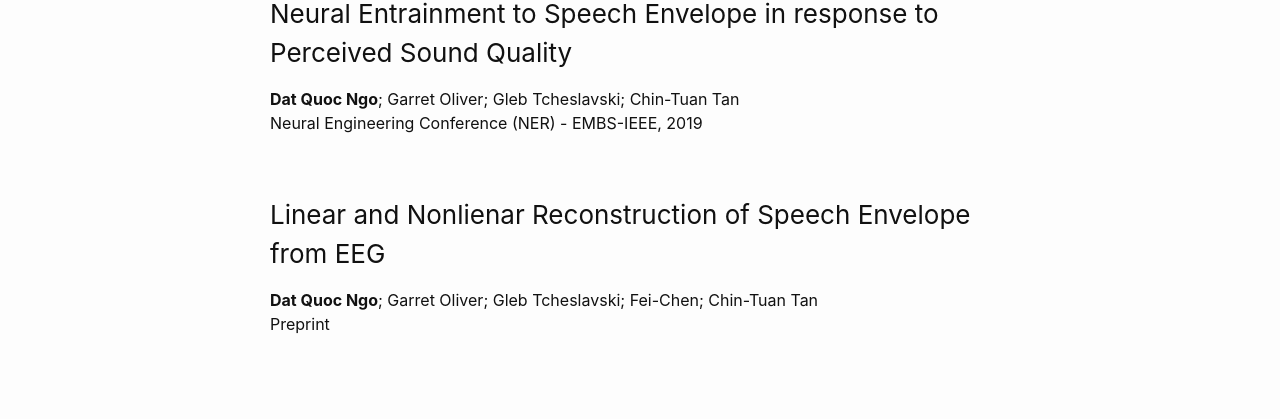
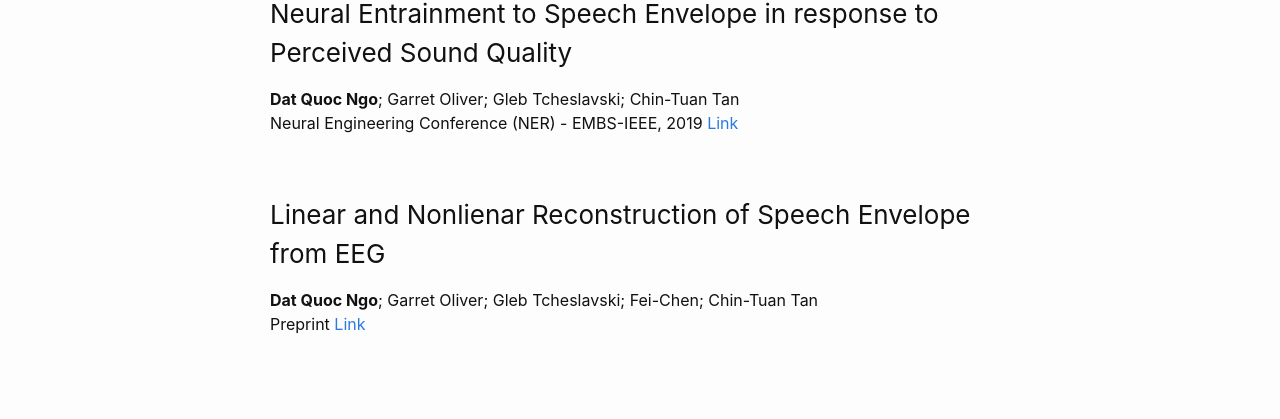
Before and after one commit to quocdat32461997/quocdat32461997.github.io, a Jekyll site: the page built from research.md, in a window 1280 px wide. Shown: the part 206-625 px from the top of the page. Built offline with Jekyll 4.4.1, drawn with Linux system fonts in a browser that asks for light colours.

Commit message:
Update research.md

```diff
--- a/research.md
+++ b/research.md
@@ -7,7 +7,9 @@ permalink: /research/
 ### Neural Entrainment to Speech Envelope in response to Perceived Sound Quality
 **Dat Quoc Ngo**; Garret Oliver; Gleb Tcheslavski; Chin-Tuan Tan \
 Neural Engineering Conference (NER) - EMBS-IEEE, 2019
+[Link](https://ieeexplore.ieee.org/document/8717078)
 
 ### Linear and Nonlienar Reconstruction of Speech Envelope from EEG
 **Dat Quoc Ngo**; Garret Oliver; Gleb Tcheslavski; Fei-Chen; Chin-Tuan Tan \
 Preprint
+[Link](assets/linear_and_nonlinear_reconstruction_of_speech_envelope_from_eeg.pdf)
```
